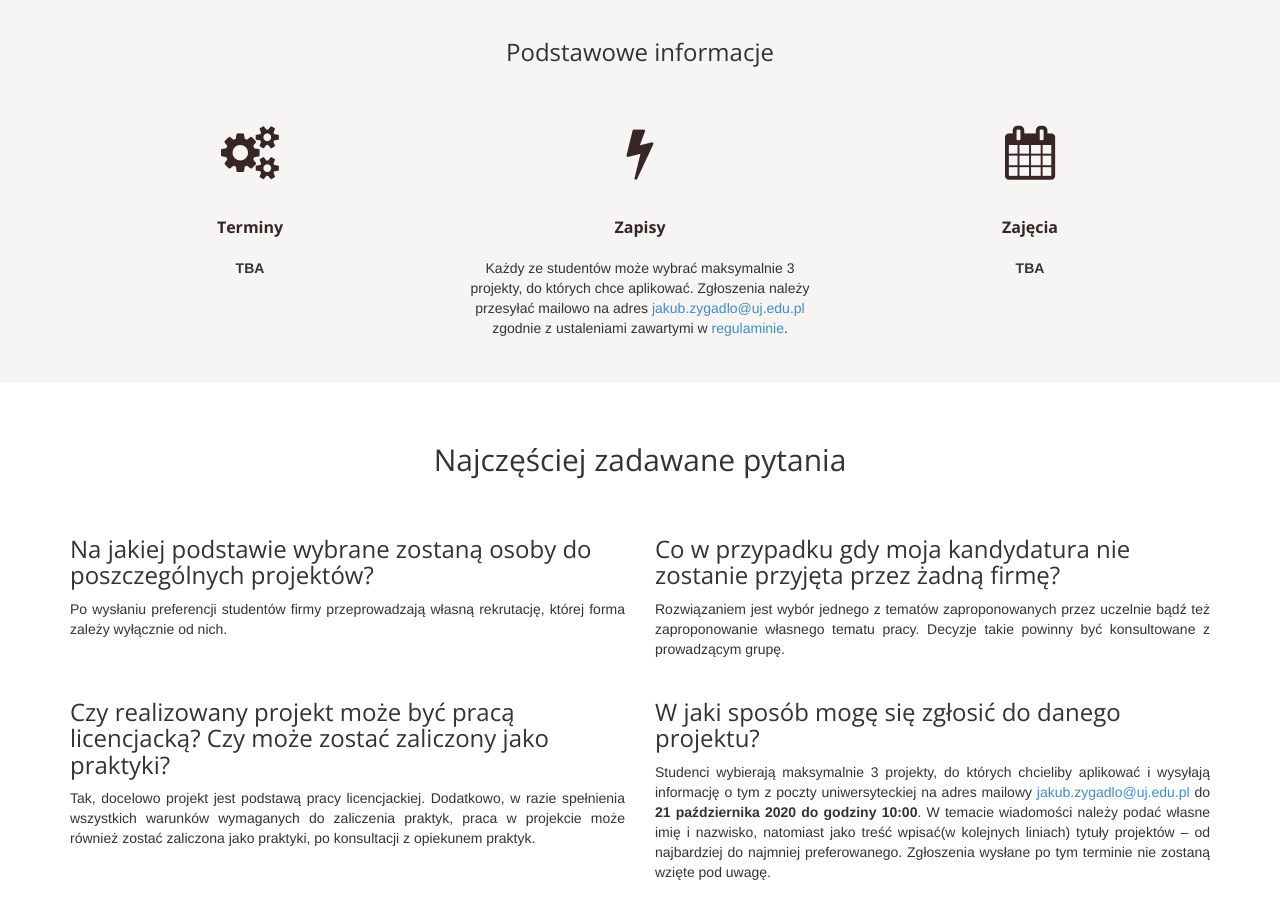
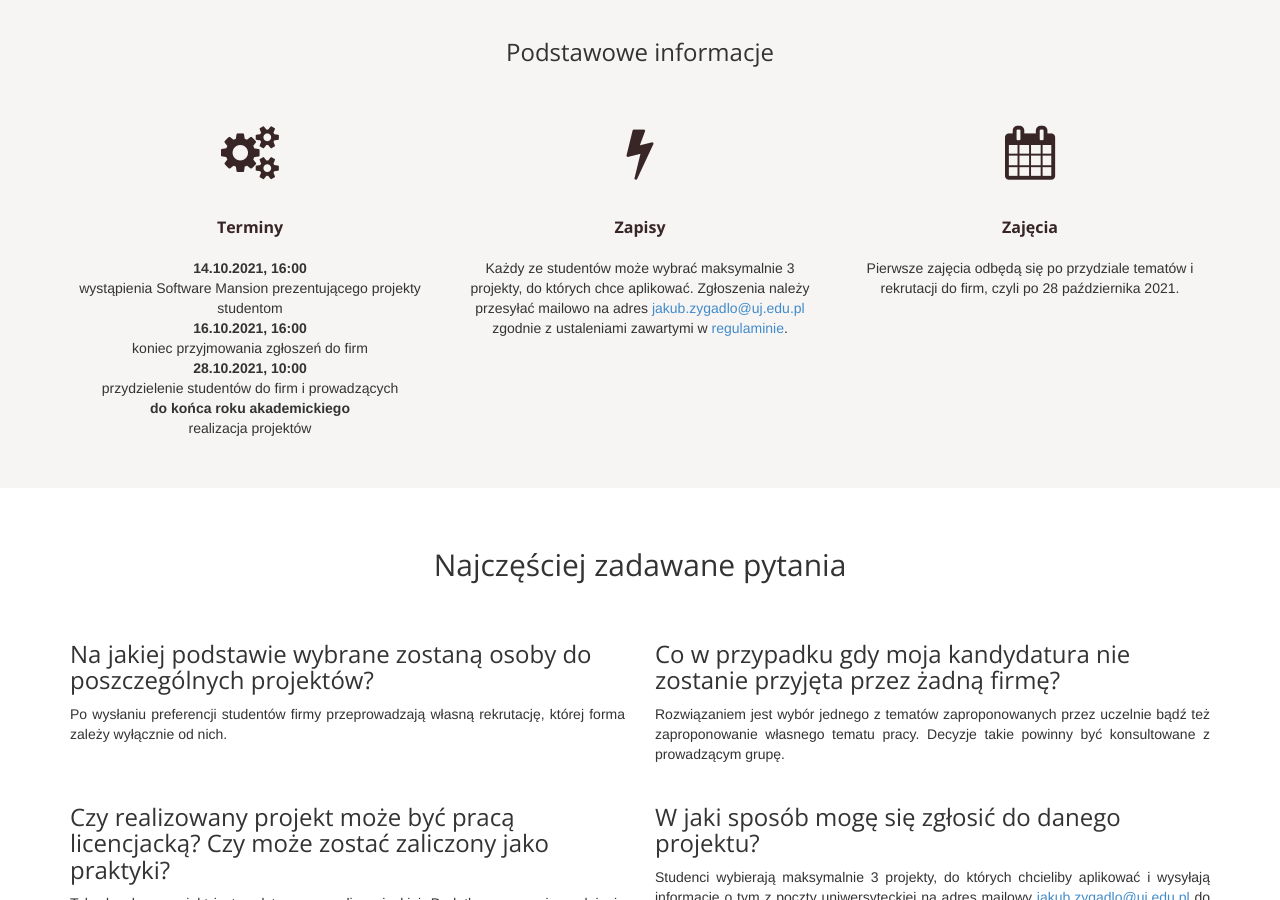
Before and after one commit to KSIUJ/pz.ksi, a Jekyll site: the page built from index.html, in a window 1280 px wide and 900 px high, scrolled down 827 px. Built offline with Jekyll 4.4.1, drawn with Linux system fonts in a browser that asks for light colours; nearby versions of some CDN libraries.

Commit message:
PZ-11-21: update rules.pdf

```diff
--- a/_companies/swm-projekt-expo.markdown
+++ b/_companies/swm-projekt-expo.markdown
@@ -34,7 +34,8 @@ requirements: |
 project_roles: |
     2-3x Software Engineer
 copyrights: |
-    Przekazanie autorskich praw majątkowych bez wynagrodzenia. Oznaczenie autora w przypadku publikacji kodu.
+    Projekt byłby tworzony na licencji Open Source MIT, publikowany przez Software Mansion na GitHub. Jeśli stan końcowy projektu będzie zadowalający, ma on szansę być opublikowany i wykorzystywany przez tysiące innych programistów tworzących aplikacje mobilne. Będziemy chcieli podpisać NDA z osobami realizującymi projekt i prowadzącym zajęcia.
+
 ---
 Projekt Expo (https://expo.dev, https://github.com/expo/expo) - związany jest z tworzeniem frameworka bazującego na React Native stworzonym przez Facebook, służącego do tworzenia aplikacji mobilnych i webowych wykorzystując język JavaScript lub TypeScript. Daje to możliwość pisania jednego, cross-platformowego kodu w JS zamiast konieczności tworzenia kodu natywnego osobno na Androida i iOSa. Projekt dla grupy 2-3 osobowej dotyczyć będzie stworzenia jednego z modułów systemu. Do wyboru będzie jedno z dwóch zagadnień:
 
--- a/index.html
+++ b/index.html
@@ -22,7 +22,14 @@ layout: default
                     <h4><i class="fa fa-cogs fa-5"></i>Terminy</h4></div>
                 <div class="h-body text-center">
                     <dl>
-                        <dt>TBA</dt>
+                        <dt>14.10.2021, 16:00</dt>
+                        <dd>wystąpienia Software Mansion prezentującego projekty studentom</dd>
+                        <dt>16.10.2021, 16:00</dt>
+                        <dd>koniec przyjmowania zgłoszeń do firm</dd>
+                        <dt>28.10.2021, 10:00</dt>
+                        <dd>przydzielenie studentów do firm i prowadzących</dd>
+                        <dt>do końca roku akademickiego</dt>
+                        <dd>realizacja projektów</dd>
                     </dl>
                 </div>
             </div>
@@ -40,7 +47,7 @@ layout: default
                     <h4><i class="fa fa-calendar fa-5"></i>Zajęcia</h4></div>
                 <div class="h-body text-center">
                     <dl>
-                        <dt>TBA</dt>
+                        <dd>Pierwsze zajęcia odbędą się po przydziale tematów i rekrutacji do firm, czyli po 28 października 2021.</dd>
                     </dl>
                 </div>
             </div>
```
Also changed, not shown: 1 other file.
